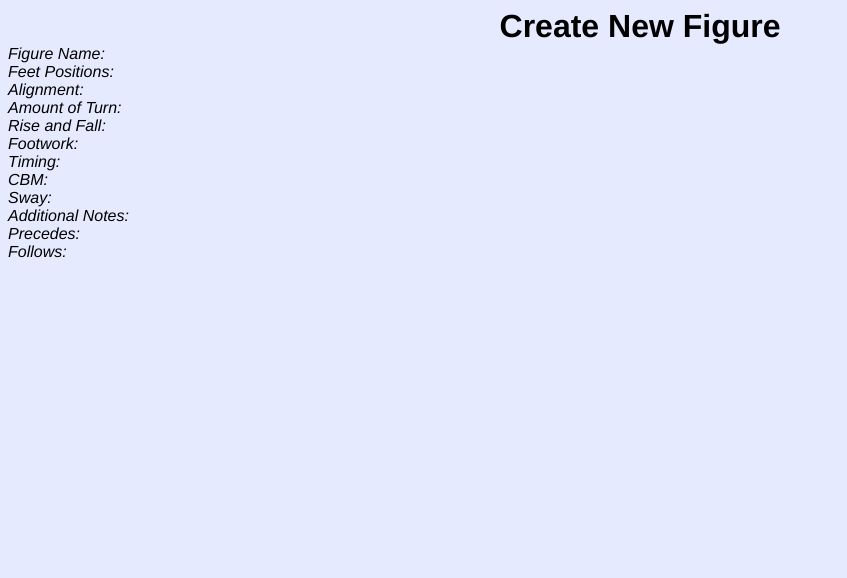
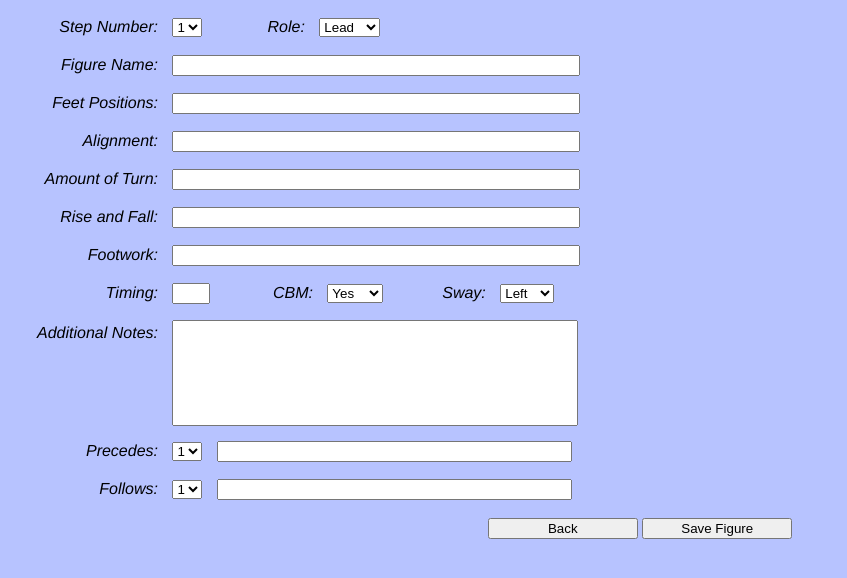
Before and after one commit to dmhol8/DTA, a website: page client/create_figure.html in a window 1280 px wide. Shown: the whole page, without its empty margins (0-847 px from the left). Drawn offline with nearby package versions, Linux system fonts and the light colour scheme.

Commit message:
Create figure form layout created

```diff
--- a/client/create_figure.html
+++ b/client/create_figure.html
@@ -2,64 +2,115 @@
 <html ng-app="myApp" lang="en-US">
 
 <head>
+
+
 
   <meta charset="UTF-8">
   <meta name="viewport" content="width=device-width, initial-scale=1">
   <link rel="stylesheet" type="text/css" href="style.css">
   <title>Create Figure</title>
 
+
 </head>
 
-<body ng-controller="MyController">
+<body ng-controller="MyController" id="bodyIframe">
 
-<h1 id="figureHeading">Create New Figure</h1>
+  <div id="textInstructions3">
+    Step Number:
+  </div>
+  <select id="selectStepNo" name="currentStepNo"></select>
+
+  <div id="textInstructions4">
+    Role:
+  </div>
+  <select id="selectRole" name="currentRole">
+    <option value="lead">Lead</option>
+    <option value="follow">Follow</option>
+  </select><br>
 
   <div id="textInstructions3">
     Figure Name:
   </div>
+  <input type="text" id="figureDataTextInput"></input><br>
 
   <div id="textInstructions3">
     Feet Positions:
   </div>
+  <input type="text" id="figureDataTextInput"></input><br>
 
   <div id="textInstructions3">
     Alignment:
   </div>
+  <input type="text" id="figureDataTextInput"></input><br>
 
   <div id="textInstructions3">
     Amount of Turn:
   </div>
+  <input type="text" id="figureDataTextInput"></input><br>
 
   <div id="textInstructions3">
     Rise and Fall:
   </div>
+  <input type="text" id="figureDataTextInput"></input><br>
 
   <div id="textInstructions3">
     Footwork:
   </div>
+  <input type="text" id="figureDataTextInput"></input><br>
 
   <div id="textInstructions3">
     Timing:
   </div>
+  <input list="timing" id="timingList">
+  <datalist id="timing">
+    <option value="S"></option>
+    <option value="Q"></option>
+    <option value="&amp"></option>
+    <option value="a"></option>
+    <option value="1"></option>
+    <option value="2"></option>
+    <option value="3"></option>
+    <option value="4"></option>
+  </datalist>
+</input>
 
-<div id="textInstructions3">
+<div id="textInstructions4">
   CBM:
 </div>
+<select id="cbmList">
+  <option value="yes">Yes</option>
+  <option value="no">No</option>
+  <option value="slight">Slight</option>
+</select>
 
-<div id="textInstructions3">
+<div id="textInstructions4">
   Sway:
 </div>
+<select id="swayList">
+  <option value="left">Left</option>
+  <option value="right">Right</option>
+  <option value="none">None</option>
+</select><br>
 
 <div id="textInstructions3">
   Additional Notes:
 </div>
+<textarea id="additionalNotesInput"></textarea><br>
 
 <div id="textInstructions3">
   Precedes:
 </div>
+<select id="selectPreNo" name="currentPreNo"></select>
+<input type="text" id="prefollTextInput"></input><br>
 
 <div id="textInstructions3">
   Follows:
+</div>
+<select id="selectFollNo" name="currentFollNo"></select>
+<input type="text" id="prefollTextInput"></input><br>
+<div id="createFigButtonDiv">
+  <button id="createFigButton">Back</button>
+  <button id="createFigButton">Save Figure</button>
 </div>
 
 <script src="node_modules/angular/angular.js"></script>
--- a/client/index.js
+++ b/client/index.js
@@ -1,5 +1,14 @@
 var myApp = angular.module('myApp',[])
 src="jquery-1.12.3.js"
+
+function numberList(steps) {
+
+	var i, text;
+	for (i = 1; i < steps+1; i++){
+		text += "<option>" + i + "</option>";
+	}
+	return text;
+}
 
 myApp.controller('MyController', function($scope) {
 
@@ -10,8 +19,6 @@ myApp.controller('MyController', function($scope) {
 	}
 })
 
- $(document).ready(function(){
-
-   // jQuery methods go here...
-
-});
+document.getElementById("selectStepNo").innerHTML = numberList(5);
+document.getElementById("selectPreNo").innerHTML = numberList(5);
+document.getElementById("selectFollNo").innerHTML = numberList(5);
--- a/client/style.css
+++ b/client/style.css
@@ -45,7 +45,6 @@ p {
 
 #groupedSections {
 	width: 1000px;
-	height: 1000px;
 	margin: auto;
 	text-align: center;
 }
@@ -145,6 +144,14 @@ p {
 	/*display: none;*/
 	border: none;
 }
+#iframe {
+	margin: auto;
+	text-align: center;
+	margin-bottom: 20px;
+}
+#bodyIframe {
+	background-color: #B7C3FF;
+}
 #selectTempo {
 	border: 1px solid #18366b;
 	padding: 10px;
@@ -191,17 +198,76 @@ p {
 #figureForm {
 	display: inline-block;
 }
+#backButton {
+	display: inline-block;
+	width: 250px;
+	margin-top: 14px;
+	margin-bottom: 7px;
+}
 
 /* create_figure.html */
 
-#figureHeading {
+#textInstructions3 {
+	display: inline-block;
+	width: 150px;
+	font-style: italic;
+	text-align: right;
+	margin-top: 10px;
+	margin-bottom: 10px;
+}
+#textInstructions4 {
+	display: inline-block;
+	width: 98px;
+	font-style: italic;
+	text-align: right;
+	margin-top: 10px;
+	margin-bottom: 10px;
+}
+#selectStepNo, #selectPreNo, #selectFollNo {
+	margin-left: 10px;
+}
+#selectRole {
+	margin-left: 10px;
+}
+#figureDataTextInput {
+	width: 400px;
+	margin-left: 10px;
+	font-family: Helvetica;
+}
+#timingList {
+	width: 30px;
 	text-align: center;
-	max-width: 1000px;
+	margin-left: 10px;
+	margin-bottom: 10px;
+}
+#cbmList, #swayList {
+	margin-left: 10px;
+	margin-bottom: 10px;
+}
+#additionalNotesInput {
+    width: 400px;
+    height: 100px;
+    resize: none;
+    margin-left: 10px;
+    margin-top: 6px;
+    margin-bottom: 6px;
+    vertical-align: top;
+    font-family: Helvetica;
+    font-size: 15px;
+}
+#prefollTextInput {
+	width: 347px;
+	margin-left: 10px;
+	font-family: Helvetica;
+}
+#createFigButtonDiv {
+	text-align: center;
 	margin: auto;
+
 }
-
-#textInstructions3 {
-	width: 200px;
-	font-style: italic;
-	text-align: left;
+#createFigButton {
+	display: inline-block;
+	width: 150px;
+	margin-top: 10px;
+	margin-bottom: 10px;
 }
```
Also changed, not shown: client/main_page.html (+9 -7 lines). Lines whose indentation alone changed are shown as unchanged.
